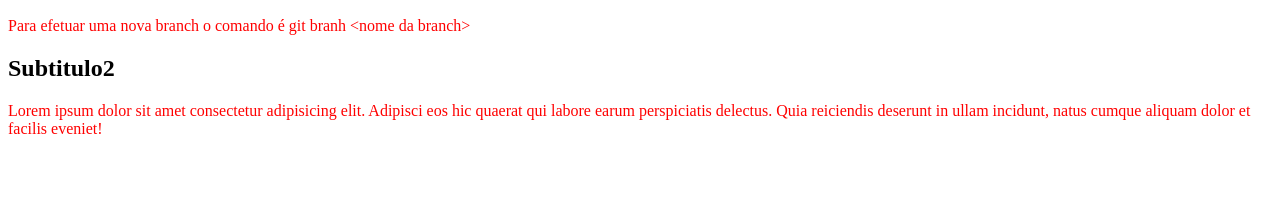
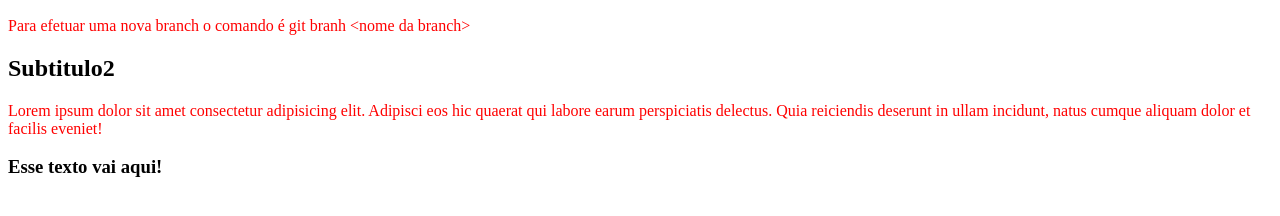
Before and after one commit to marcoshideyuki/teste-branches, a plain HTML site: page index.html in a window 1280 px wide. Shown: the part 110-326 px from the top of the page. Drawn offline with Linux system fonts and the light colour scheme.

Commit message:
Adicionando subtítulo

```diff
--- a/index.html
+++ b/index.html
@@ -13,6 +13,7 @@
         <p>Para efetuar uma nova branch o comando é git branh &lt;nome da branch&gt;</p>
         <h2>Subtitulo2</h2>
         <p>Lorem ipsum dolor sit amet consectetur adipisicing elit. Adipisci eos hic quaerat qui labore earum perspiciatis delectus. Quia reiciendis deserunt in ullam incidunt, natus cumque aliquam dolor et facilis eveniet!</p>
+        <h3>Esse texto vai aqui!</h3>
     </main>
 </body>
 </html>
```
